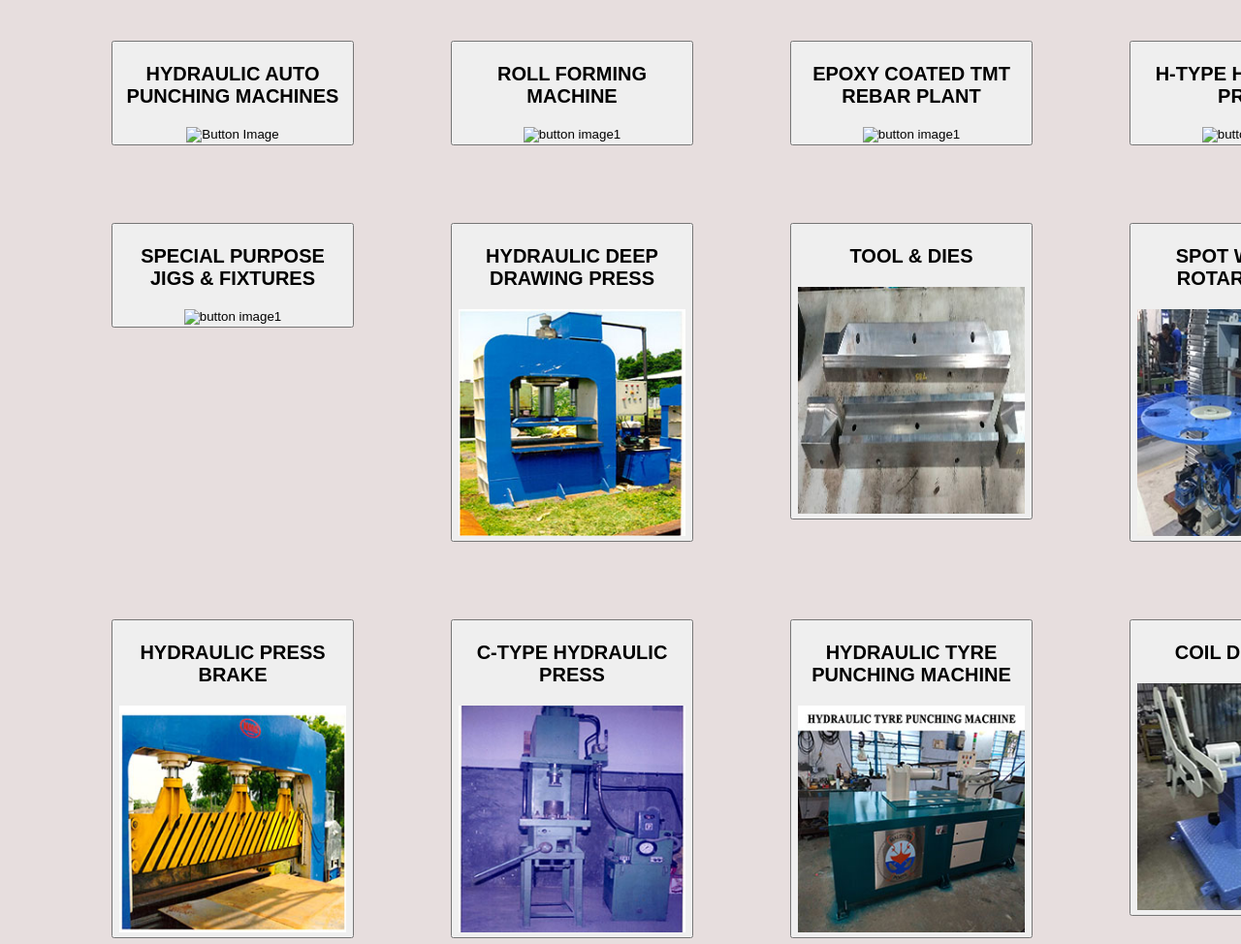
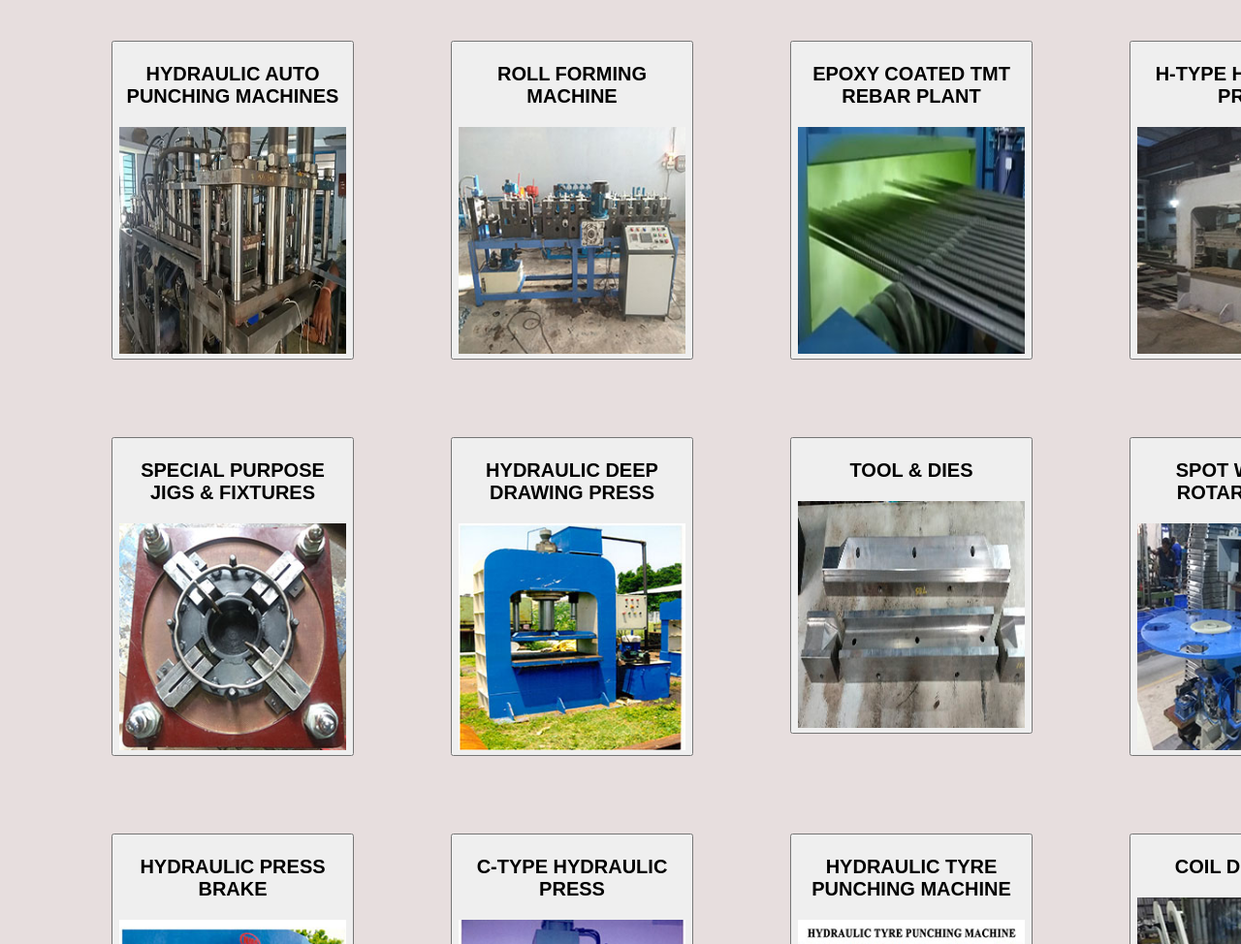
Before and after one commit to NaveenSaga/Nkscmb, a plain HTML site: page index.html in a window 1280 px wide. Shown: the part 980-1954 px from the top of the page at 97% size. Drawn offline with Linux system fonts and the light colour scheme; the site is published under a folder, as on GitHub Pages, so addresses that start at the root find nothing.

Commit message:
Update index.html

```diff
--- a/index.html
+++ b/index.html
@@ -217,7 +217,7 @@
         <div class="button1"><a href="/Hydraulic Auto Punching Machine.html">
            <button onclick="buttonClicked()">
             <p STYLE="font-size: 20px; font-weight: bolder;"> HYDRAULIC AUTO PUNCHING MACHINES</p>
-           <img src="/250pxmachineimages020823/SPM gas stove Frame Auto punch Machine  1.jpg" width="250px" alt="Button Image">
+           <img src="250pxmachineimages020823/SPM gas stove Frame Auto punch Machine  1.jpg" width="250px" alt="Button Image">
            </button>
            </a>
         </div>
@@ -226,7 +226,7 @@
         <a href="250pxmachineimages020823/False Ceilig Channel Roll Forming Machine.jpg">
         <button onclick="buttonClicked()">
           <p STYLE="font-size: 20px; font-weight: bolder;"> ROLL FORMING MACHINE</p>
-        <img src="/250pxmachineimages020823/False Ceilig Channel Roll Forming Machine.jpg" width="250px" alt="button image1">
+        <img src="250pxmachineimages020823/False Ceilig Channel Roll Forming Machine.jpg" width="250px" alt="button image1">
         </button>
         </a>
         </div>
@@ -234,7 +234,7 @@
           <a href="/Epoxt coated Rebar Plant.html">
           <button onclick="buttonClicked()">
             <p STYLE="font-size: 20px; font-weight: bolder;"> EPOXY COATED TMT REBAR PLANT</p>
-          <img src="/250pxmachineimages020823/Epoxy tmt bars.jpg" width="250px" alt="button image1">
+          <img src="250pxmachineimages020823/Epoxy tmt bars.jpg" width="250px" alt="button image1">
           </button>
           </a>
           </div>
@@ -242,7 +242,7 @@
             <a href="Web Imgs 800px web1/Hyd Deep 200 Tonne Drawing Press 2.jpg">
             <button onclick="buttonClicked()">
               <p STYLE="font-size: 20px; font-weight: bolder;"> H-TYPE HYDRAULIC PRESS</p>
-            <img src="/250pxmachineimages020823/H Type Hydraulic Press2.1.jpg" width="250px" alt="button image1">
+            <img src="250pxmachineimages020823/H Type Hydraulic Press2.1.jpg" width="250px" alt="button image1">
             </button>
             </a>
             </div>
@@ -250,7 +250,7 @@
               <a href="Web Imgs 800px web1/Hyd Deep 200 Tonne Drawing Press 2.jpg">
               <button onclick="buttonClicked()">
                 <p STYLE="font-size: 20px; font-weight: bolder;"> SPECIAL PURPOSE JIGS & FIXTURES </p>
-              <img src="/250pxmachineimages020823/Fixture Gas Stove Pan support.jpg" width="250px" alt="button image1">
+              <img src="250pxmachineimages020823/Fixture Gas Stove Pan support.jpg" width="250px" alt="button image1">
               </button>
               </a>
               </div>
```
